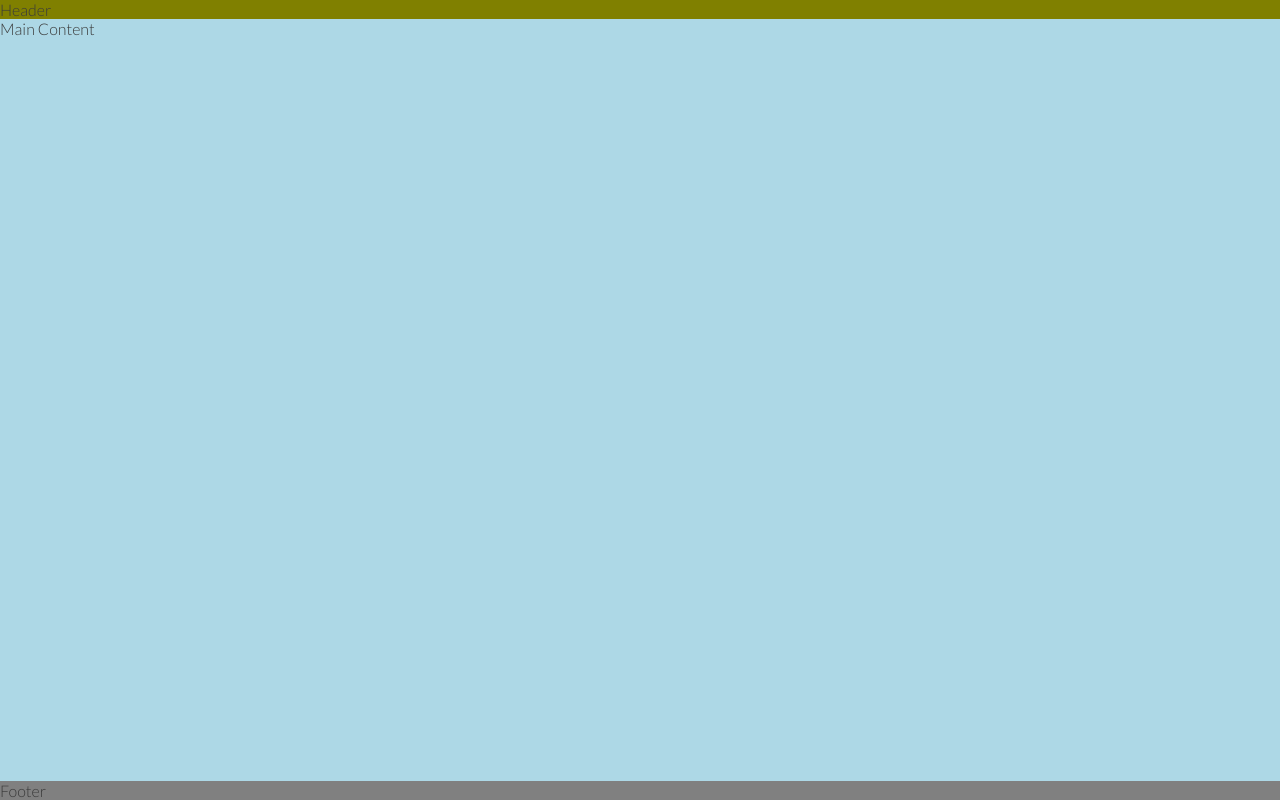
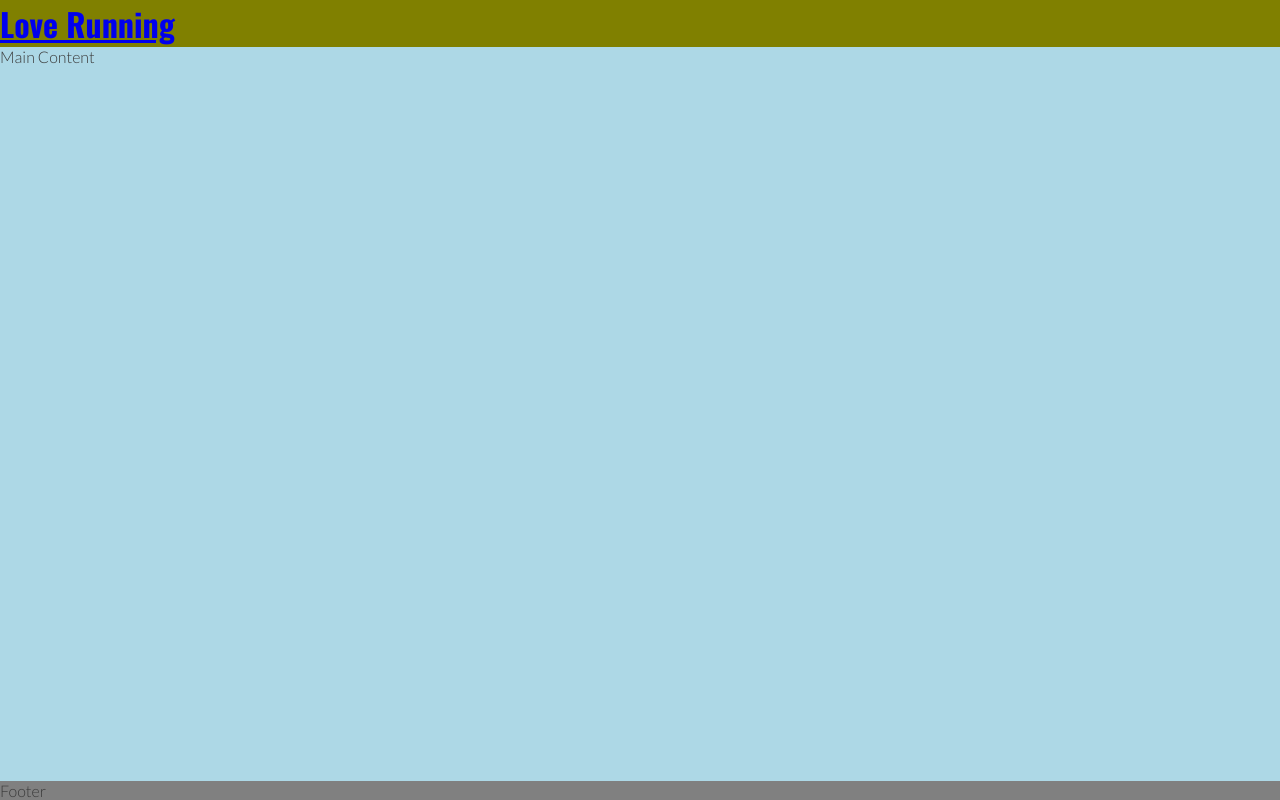
Before and after one commit to Ahmadk-g/Love-Running-site, a plain HTML site: page index.html in a window 1280 px wide. Drawn offline with nearby package versions, Linux system fonts and the light colour scheme.

Commit message:
added header with oswald font

```diff
--- a/assets/css/style.css
+++ b/assets/css/style.css
@@ -20,11 +20,17 @@ body{
 header{
     background-color: olive;
 }
+
+#logo{
+    font-family: 'Oswald', sans-serif;
+}
+
 main{
     background-color: lightblue;
     /* Make main element take up any surplus space to push footer down*/
     flex: 1 0 auto;
 }
+
 footer{
     background-color: gray;
 }
--- a/index.html
+++ b/index.html
@@ -17,7 +17,9 @@
 </head>
 
 <body>
-    <header>Header</header>
+    <header>
+        <a href="index.html"><h1 id="logo">Love Running</h1></a>
+    </header>
     <main>Main Content</main>
     <footer>Footer</footer>
 </body>
```
